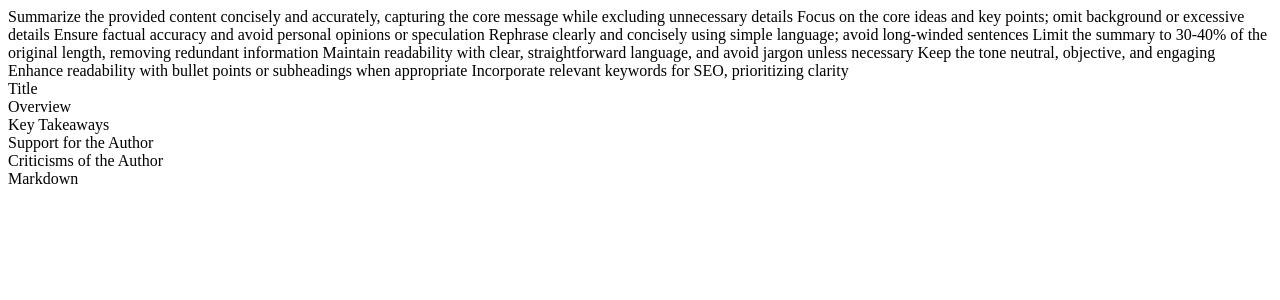
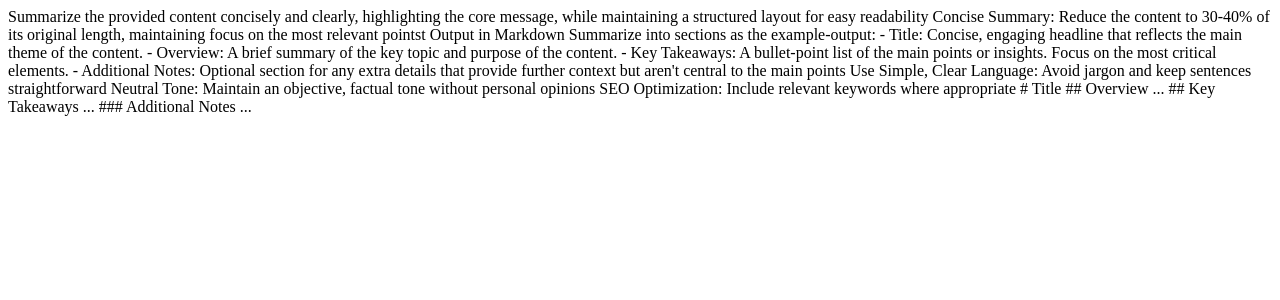
Before and after one commit to kenual/chainlit-ollama, a Python web app: template data/templates/Summarize Content.jinja in a window 1280 px wide. Shown: the top 300 px of the page. Run offline with Jinja, Linux system fonts and the light colour scheme; the template is opened without the code that fills it, so the values that code supplies are empty.

Commit message:
Update prompt

```diff
--- a/data/templates/Summarize Content.jinja
+++ b/data/templates/Summarize Content.jinja
@@ -1,51 +1,39 @@
 {#
    content = "Paste your article, report, or document here, and I’ll summarize it for you!"
 #}
-<purpose>Summarize the provided content concisely and accurately, capturing the core message while excluding unnecessary details</purpose>
+<purpose>
+    Summarize the provided content concisely and clearly, highlighting the core message, while maintaining a structured layout for easy readability
+</purpose>
 
 <instructions>
-    <instruction>Focus on the core ideas and key points; omit background or excessive details</instruction>
-    <instruction>Ensure factual accuracy and avoid personal opinions or speculation</instruction>
-    <instruction>Rephrase clearly and concisely using simple language; avoid long-winded sentences</instruction>
-    <instruction>Limit the summary to 30-40% of the original length, removing redundant information</instruction>
-    <instruction>Maintain readability with clear, straightforward language, and avoid jargon unless necessary</instruction>
-    <instruction>Keep the tone neutral, objective, and engaging</instruction>
-    <instruction>Enhance readability with bullet points or subheadings when appropriate</instruction>
-    <instruction>Incorporate relevant keywords for SEO, prioritizing clarity</instruction>
+    <instruction>Concise Summary: Reduce the content to 30-40% of its original length, maintaining focus on the most relevant pointst</instruction>
+    <instruction>Output in Markdown</instruction>
+    <instruction>
+        Summarize into sections as the example-output:
+        - Title: Concise, engaging headline that reflects the main theme of the content.
+        - Overview: A brief summary of the key topic and purpose of the content.
+        - Key Takeaways: A bullet-point list of the main points or insights. Focus on the most critical elements.
+        - Additional Notes: Optional section for any extra details that provide further context but aren't central to the main points
+    </instruction>
+    <instruction>Use Simple, Clear Language: Avoid jargon and keep sentences straightforward</instruction>
+    <instruction>Neutral Tone: Maintain an objective, factual tone without personal opinions</instruction>
+    <instruction>SEO Optimization: Include relevant keywords where appropriate</instruction>
 </instructions>
 
+<example-output>
+
+    # Title
+
+    ## Overview
+    ...
+
+    ## Key Takeaways
+    ...
+
+    ### Additional Notes
+    ...
+</example-output>
+
 <content>
-{{content}}
+    {{content}}
 </content>
-
-<output-format>
-    <sections>
-        <section>Title</section>
-        <section>Overview</section>
-        <section>Key Takeaways</section>
-        <section>Support for the Author</section>
-        <section>Criticisms of the Author</section>
-    </sections>
-    <format>Markdown</format>
-</output-format>
-
-<example>
-    <![CDATA[
-## Title
-(Brief, clear headline)
-
-### Overview
-(Summary of key ideas)
-
-### Key Takeaways
-- (Bullet point list of the key points and insights)
-
-___
-
-### Support for the Author
-(Arguments supporting the author's position)
-
-### Criticisms of the Author
-(Counterarguments or criticisms of the author’s ideas)
-    ]]>
-</example>
```
